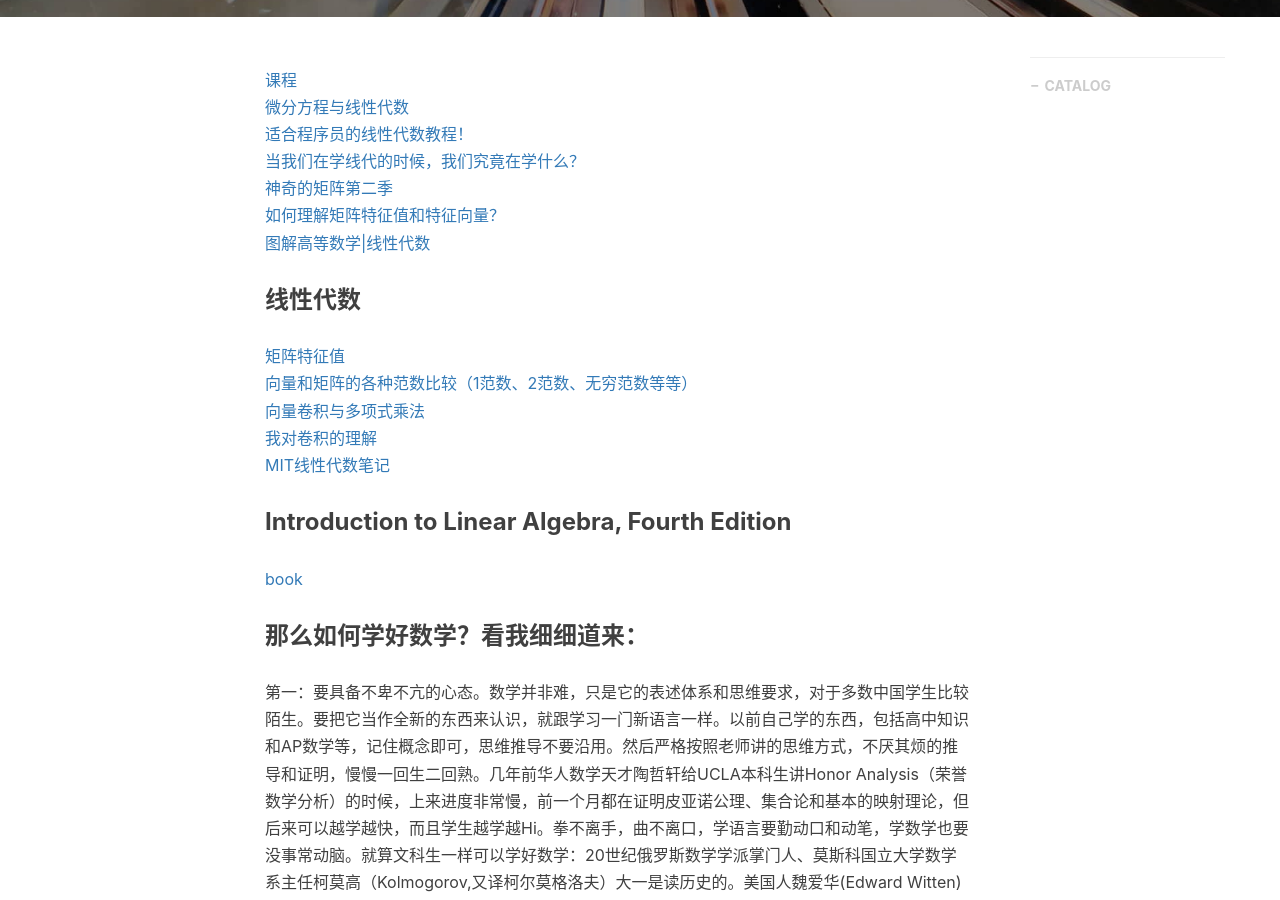
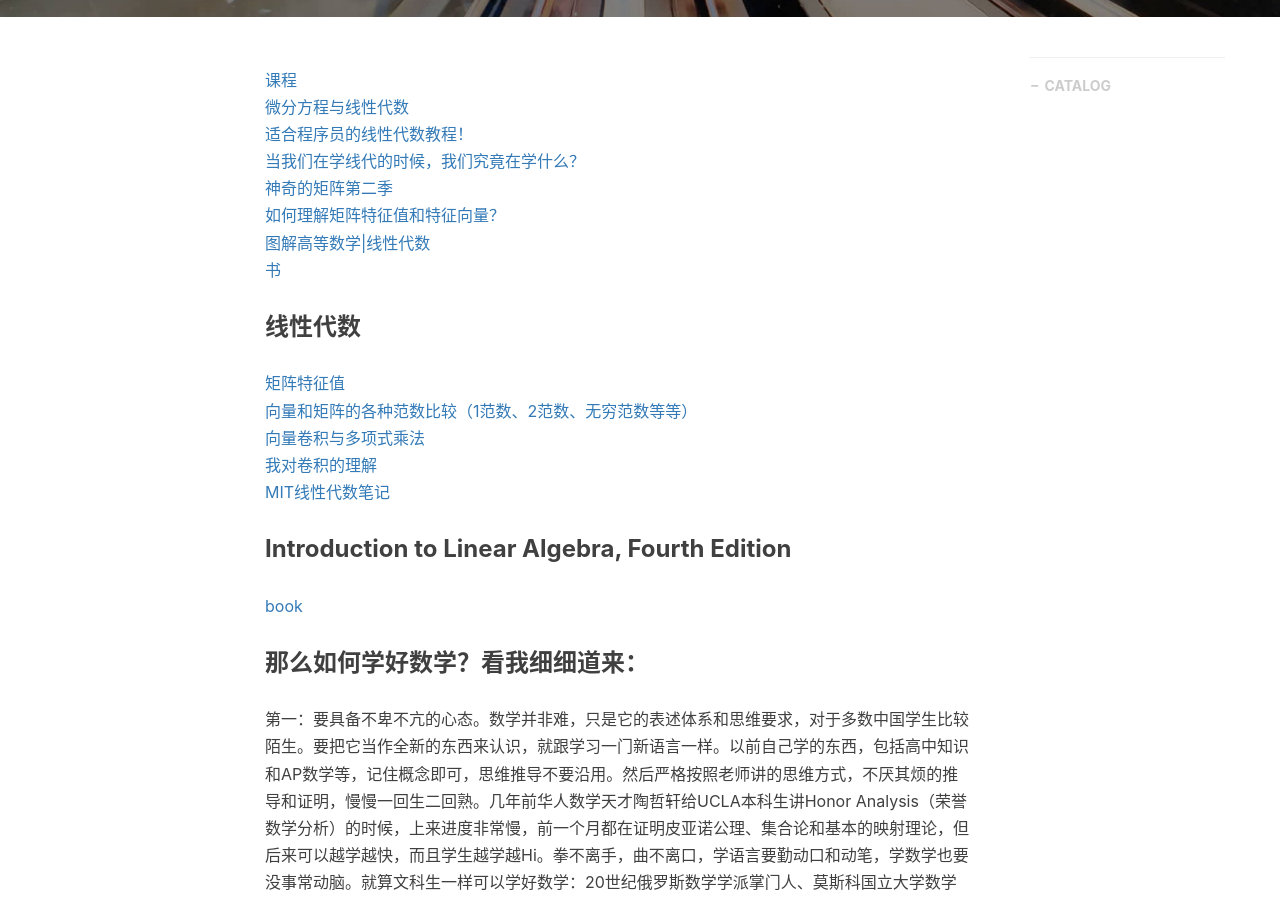
Before and after one commit to gary-robotics/dlward, a Jekyll site: the page built from _posts/2019-09-26-线性代数-2019.markdown, in a window 1280 px wide and 900 px high, scrolled down 506 px. Built offline with Jekyll 4.4.1, drawn with Linux system fonts in a browser that asks for light colours; nearby versions of some CDN libraries; comment, search, counter and statistics services are not loaded.

Commit message:
Update 2019-09-26-线性代数-2019.markdown

```diff
--- a/_posts/2019-09-26-线性代数-2019.markdown
+++ b/_posts/2019-09-26-线性代数-2019.markdown
@@ -16,6 +16,7 @@ tags:                               #标签
 [神奇的矩阵第二季](https://wenku.baidu.com/view/a3b69df316fc700aba68fc7b.html)
 [如何理解矩阵特征值和特征向量？](https://www.matongxue.com/madocs/228.html)
 [图解高等数学|线性代数](https://mp.weixin.qq.com/s?__biz=MzAxNzg3MTE3Ng==&mid=2247488295&idx=1&sn=9f83afda8442d877a3615b832401fb8b&chksm=9bdfab00aca822162f0c1014fcd6155dbcfa0565f664d7c04632e910e4ca5c3b7cbbcc9d3915&scene=21#wechat_redirect)
+[书](http://www.ituring.com.cn/tag/448)
 ### 线性代数
 [矩阵特征值](https://www.zhihu.com/question/21874816/answer/181864044)
 [向量和矩阵的各种范数比较（1范数、2范数、无穷范数等等）](https://blog.csdn.net/Michael__Corleone/article/details/75213123)
```
